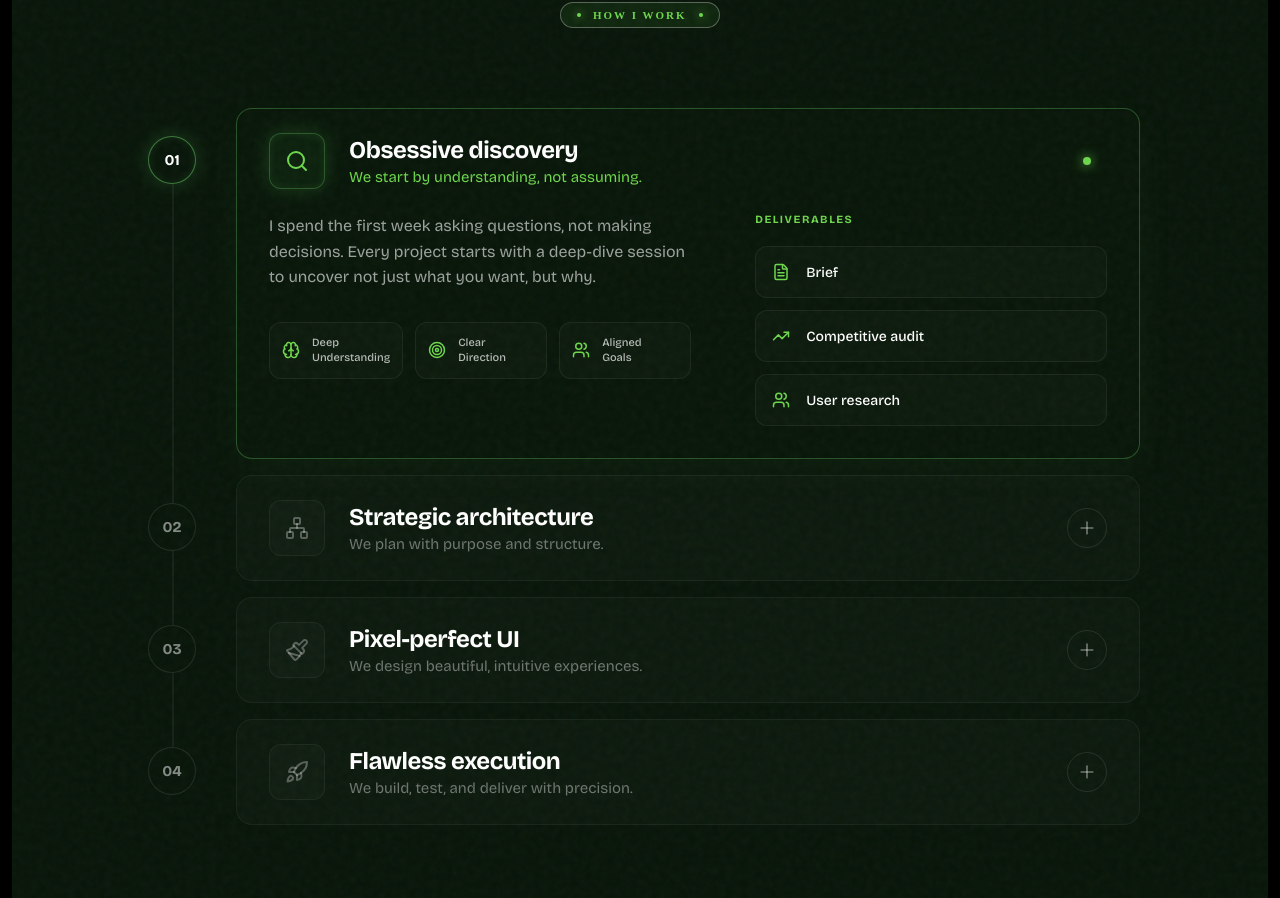
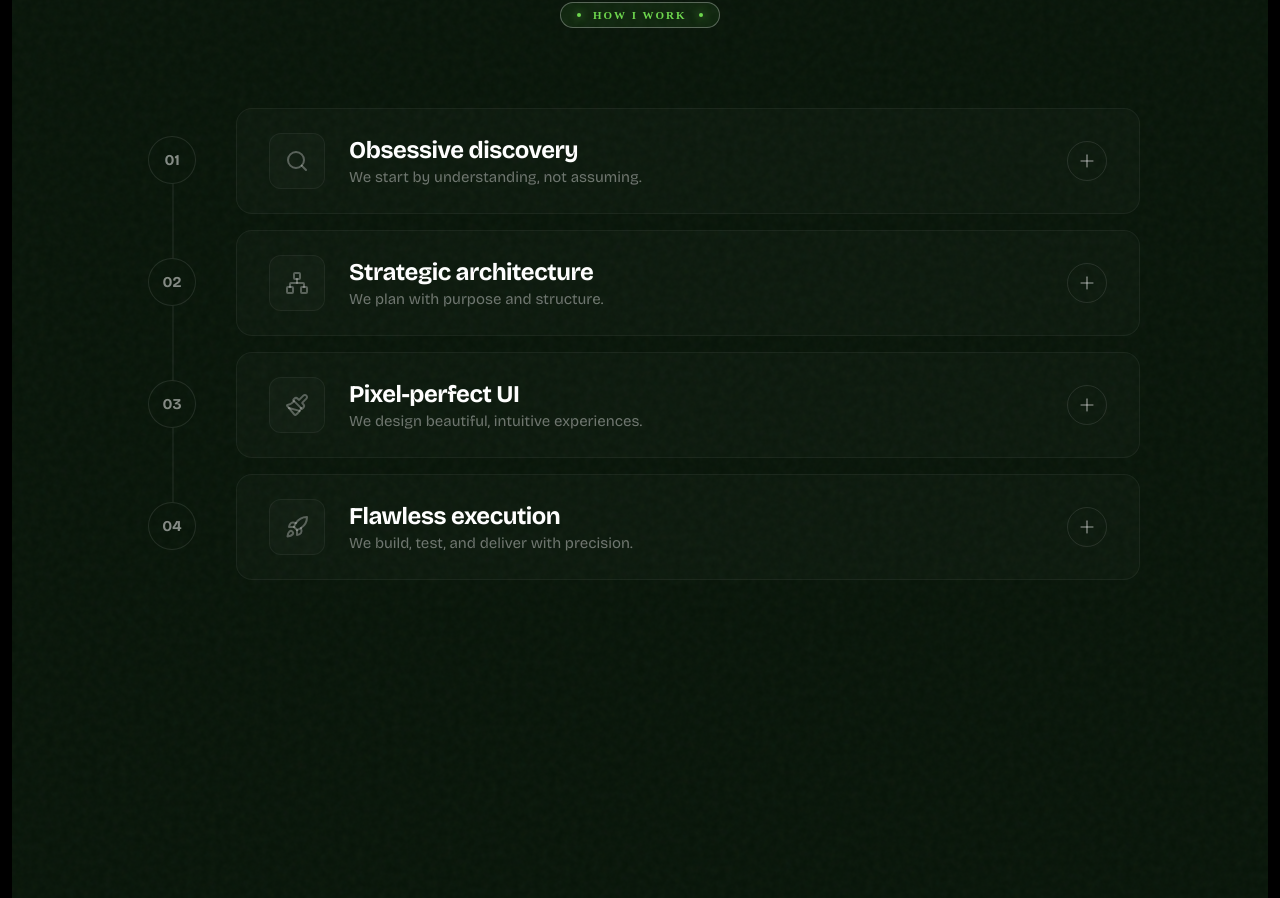
Before and after one commit to TrinathKondapalli/Trinath_Kondapalli, a React (Vite) app: page / in a window 1280 px wide. Shown: the part 5305-6203 px from the top of the page. Built offline with nearby package versions, Linux system fonts and the light colour scheme.

Commit message:
Fix Framer Motion exit animation and set initial accordion state to closed

```diff
--- a/src/components/DesignProcess.tsx
+++ b/src/components/DesignProcess.tsx
@@ -74,7 +74,7 @@ const steps = [
 ];
 
 export default function DesignProcess() {
-  const [open, setOpen] = useState<number | null>(0);
+  const [open, setOpen] = useState<number | null>(null);
 
   const AccordionItem = ({ step, index, isOpen, onClick }: any) => {
     return (
@@ -100,6 +100,7 @@ export default function DesignProcess() {
           <AnimatePresence initial={false}>
             {isOpen && (
               <motion.div
+                key="accordion-content"
                 initial={{ height: 0, opacity: 0 }}
                 animate={{ height: 'auto', opacity: 1 }}
                 exit={{ height: 0, opacity: 0 }}
```
